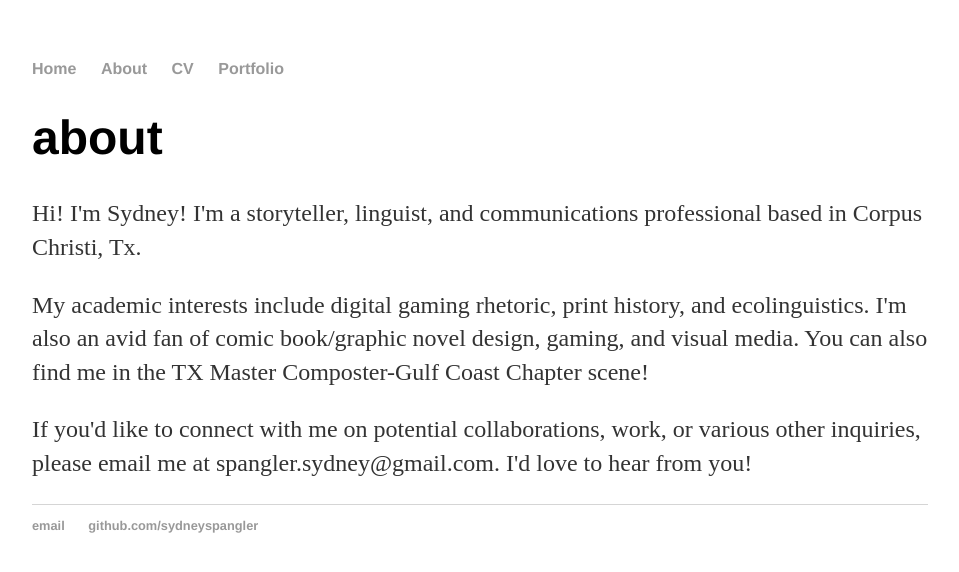
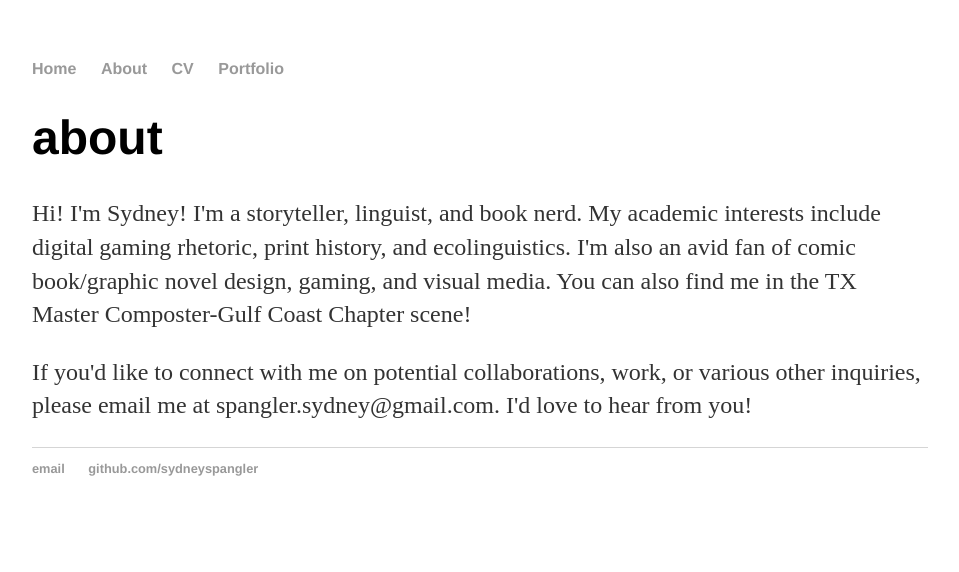
Before and after one commit to sydneyspangler/sydneyspangler.github.io, a Jekyll site: the page built from about/index.html, in a window 1280 px wide. Shown: the top 572 px of the page, without its empty margins (160-1119 px from the left). Built offline with Jekyll 4.4.1, drawn with Linux system fonts in a browser that asks for light colours.

Commit message:
Update index.html

```diff
--- a/about/index.html
+++ b/about/index.html
@@ -4,7 +4,6 @@ title: About
 ---
 <div class="blurb">
 	<h1>about</h1>
-	<p>Hi! I'm Sydney! I'm a storyteller, linguist, and communications professional based in Corpus Christi, Tx.</p>
-	<p>My academic interests include digital gaming rhetoric, print history, and ecolinguistics. I'm also an avid fan of comic book/graphic novel design, gaming, and visual media. You can also find me  in the TX Master Composter-Gulf Coast Chapter scene!</p>
+	<p>Hi! I'm Sydney! I'm a storyteller, linguist, and book nerd. My academic interests include digital gaming rhetoric, print history, and ecolinguistics. I'm also an avid fan of comic book/graphic novel design, gaming, and visual media. You can also find me in the TX Master Composter-Gulf Coast Chapter scene!</p>
 	<p>If you'd like to connect with me on potential collaborations, work, or various other inquiries, please email me at spangler.sydney@gmail.com. I'd love to hear from you!</p>
 </div><!-- /.blurb -->
```
